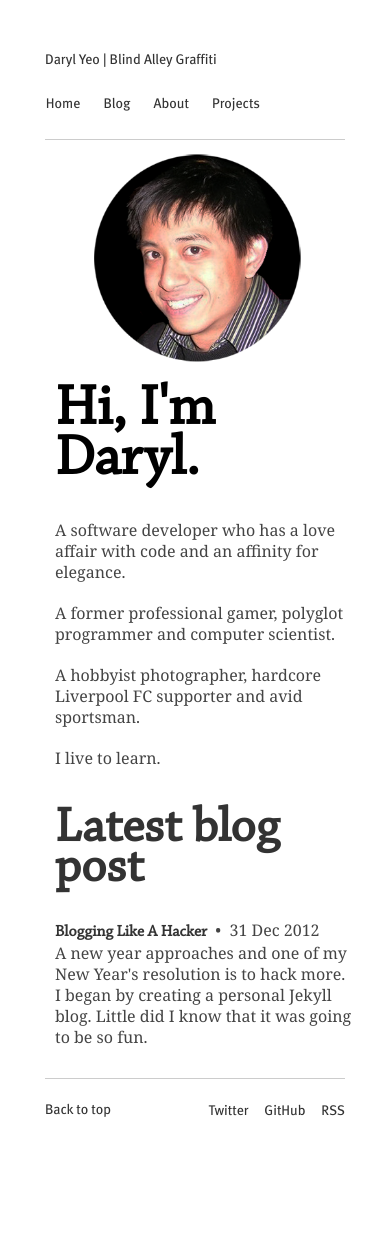
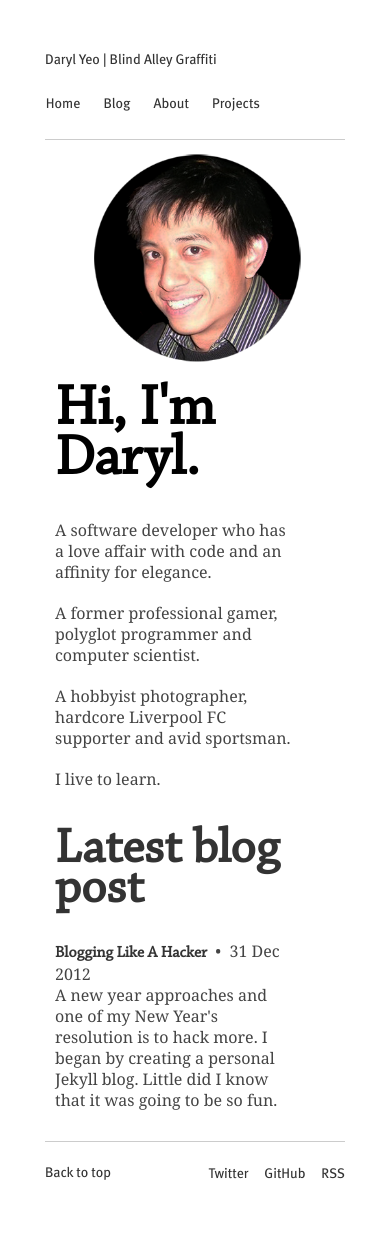
Before and after one commit to aacyun/jianxioy.github.com, a Jekyll site: the page built from index.html, in a window 390 px wide. Built offline with Jekyll 4.4.1, drawn with Linux system fonts in a browser that asks for light colours; Markdown is read by kramdown in place of the engine named in the settings; before the commit the page ends 1181 px from its top, so only the background shows below that.

Commit message:
Testing phone.

```diff
--- a/static/css/layout.css
+++ b/static/css/layout.css
@@ -230,6 +230,8 @@ a:hover {
 		#logo-primary,
 		#nav-primary,
 		#avatar,
+		#home-content,
+		#latest,
 		.back-to-top,
 		.offsite-links {
 			width: 80%;
```
